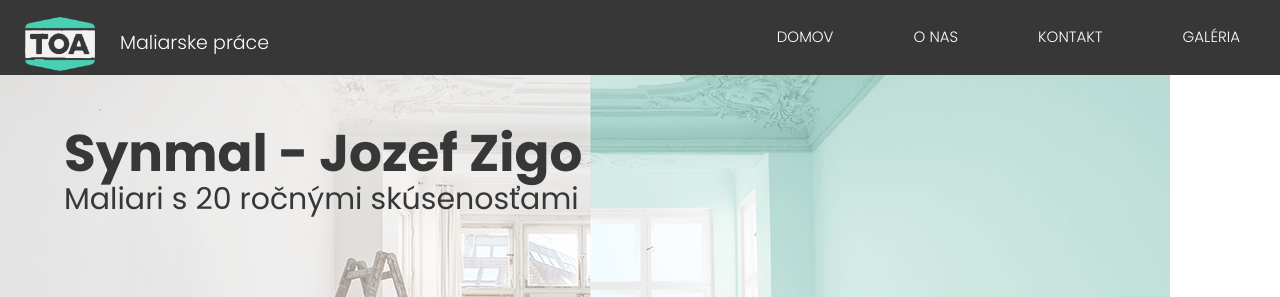
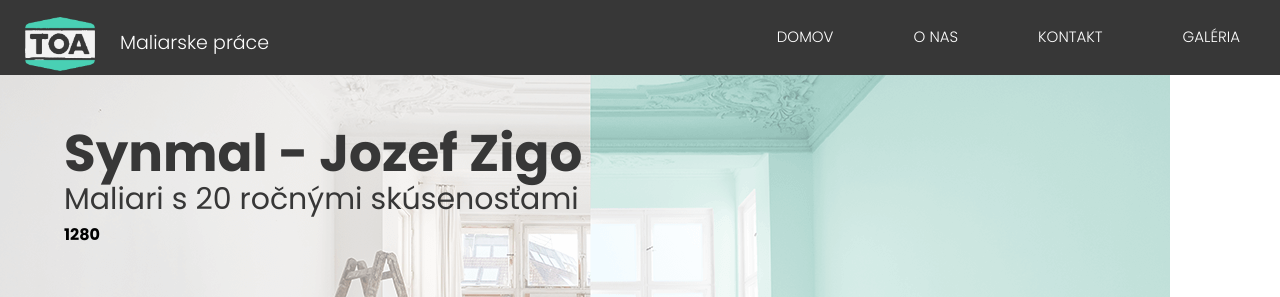
Before and after one commit to MatthewChevy/Synmal, a Vue app: page / in a window 1280 px wide. Shown: the top 297 px of the page. Built offline with nearby package versions, Linux system fonts and the light colour scheme.

Commit message:
Remove media query

```diff
--- a/src/components/Home/TheHomeHeader.vue
+++ b/src/components/Home/TheHomeHeader.vue
@@ -8,19 +8,19 @@
         <div class="title-handler">
             <h1>Synmal - Jozef Zigo</h1>
             <h2>Maliari s 20 ročnými skúsenosťami</h2>
+            <h3>{{ actualyWidnowSize }}</h3>
         </div>
     </div>
 </template>
 
 <script>
-    export default {
-
-    }
+import tableMixins from '../../mixins/tableMixins.js'
+export default {
+    mixins: [tableMixins]
+}
 </script>
 
 <style lang="scss" scoped>
-
-
 .welcome-image {
     position: fixed;
     max-width: 100%;
@@ -28,7 +28,7 @@
     opacity: 45%;
 }
 
-.title-center{
+.title-center {
     width: 100%;
 }
 
@@ -59,7 +59,7 @@
     }
 }
 
-@media screen and ( min-width: 350px) {
+@media screen and (min-width: 350px) {
 
     .title-handler {
         margin-left: 2rem;
@@ -78,7 +78,7 @@
     }
 }
 
-@media screen and ( min-width: 450px) {
+@media screen and (min-width: 450px) {
 
     .title-handler {
         margin-top: 1rem;
@@ -96,15 +96,10 @@
     }
 }
 
-@media screen and ( min-width: 600px) {
-
-    .welcome-image {
-        opacity: 50%;
-    }
-
+@media screen and (min-width: 640px) {
 
     .title-handler {
-        margin-top: 1rem;
+        margin-top: 1.2rem;
         margin-left: 3rem;
         h1 {
             font: {
@@ -120,7 +115,7 @@
     }
 }
 
-@media screen and ( min-width: 700px) {
+@media screen and (min-width: 700px) {
 
     .title-handler {
         margin-top: 1rem;
@@ -141,12 +136,11 @@
     }
 }
 
-@media screen and ( min-width: 900px) {
+@media screen and (min-width: 900px) {
 
     .welcome-image {
         opacity: 50%;
     }
-
 
     .title-handler {
         margin-top: 3rem;
@@ -155,12 +149,11 @@
                 size: 51.5px;
             }
         }
-        h2{
+        h2 {
             font: {
                 size: 30px;
             }
         }
     }
-
 }
 </style>
```
